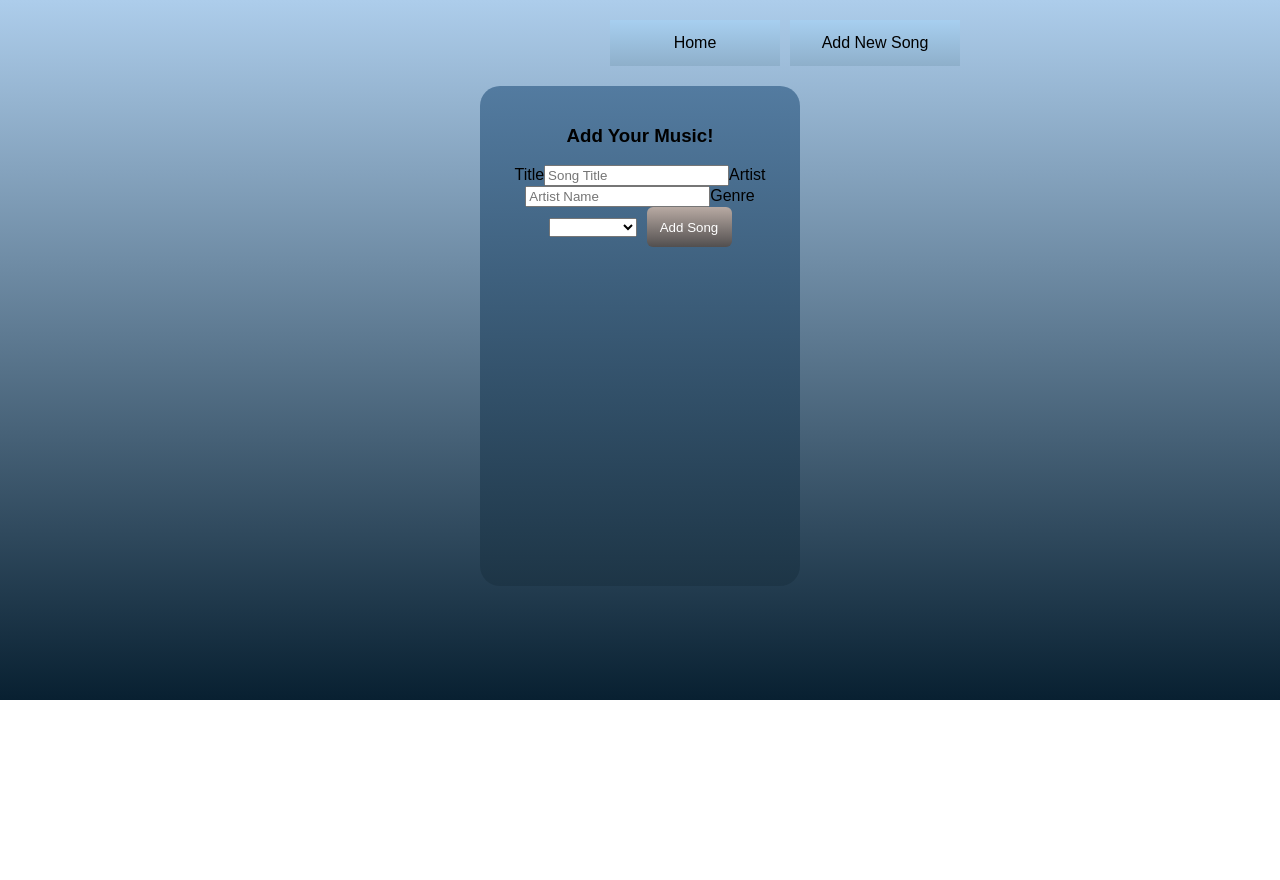
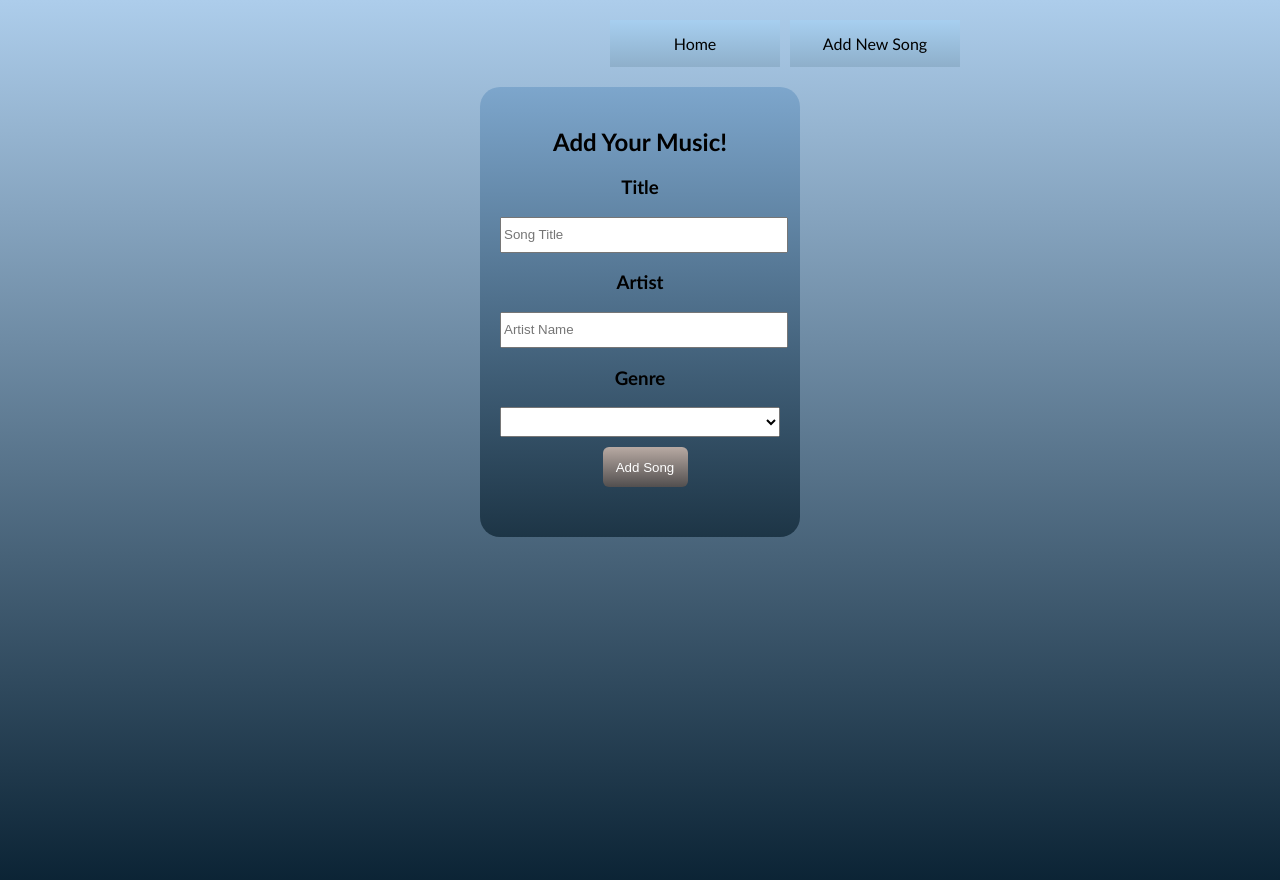
Before and after one commit to marthaeochoa/phase-2-project, a React (Create React App) app: page /song-form in a window 1280 px wide. Shown: the top 880 px of the page. Before the commit the page ends 800 px from the top, so only its background shows below. Built offline with nearby package versions, Linux system fonts and the light colour scheme; no server answers.

Commit message:
add form styling

```diff
--- a/src/components/SongForm.js
+++ b/src/components/SongForm.js
@@ -35,6 +35,8 @@ function SongForm ({ onAddSong }) {
 
     })
 
+    alert("Song Added")
+
     setFormData({
         title:"",
         artist:"",
@@ -44,8 +46,9 @@ function SongForm ({ onAddSong }) {
 
     return(
         <form className="form" onSubmit={handleSubmit}>
-         <h3>Add Your Music!</h3>
-         <label htmlFor="title">Title</label>
+         <h2>Add Your Music!</h2>
+
+         <label htmlFor="title"><h3>Title</h3></label>
          <input
          type="text"
          name="title"
@@ -55,7 +58,7 @@ function SongForm ({ onAddSong }) {
          value={formData.title}
          />
 
-         <label htmlFor="artist">Artist</label>
+         <label htmlFor="artist"><h3>Artist</h3></label>
          <input
          type="text"
          name="artist"
@@ -65,7 +68,7 @@ function SongForm ({ onAddSong }) {
          value={formData.artist}
          />
 
-         <label htmlFor="genre">Genre</label>
+         <label htmlFor="genre"><h3>Genre</h3></label>
 
         <select name="genre" id="genre" value={formData.genre} onChange={handleOnChange}>
             <option> </option>
--- a/src/index.css
+++ b/src/index.css
@@ -1,12 +1,11 @@
 body {
-  font-family: Arial, Helvetica, sans-serif;
+  font-family:'Gill Sans', 'Gill Sans MT', Calibri, 'Trebuchet MS', sans-serif;
   margin: 0;
   margin-top: auto;
   margin-bottom: auto;
   background-image: linear-gradient(-180deg, #adcdeb, #082031);
-  background-repeat: no-repeat;
   background-size: cover;
-  height: 700px;
+  height: 900px;
 }
 
 
@@ -61,20 +60,32 @@ tr:nth-child(odd) {
 }
 
 .form{
-  /* height: 115px;
-  margin-bottom: 10px;
-  margin-top: 10px;
-  margin-left: auto;
-  margin-right: auto; */
-  background-image: linear-gradient(-180deg, #537ba0, #1d3546);
+  background-image: linear-gradient(-180deg, #7da6cc, #1d3546);
   border-radius: 6px;;
   border-radius: 20px;
   box-sizing: border-box;
-  height: 500px;
+  height: 450px;
   padding: 20px;
   width: 320px;
   margin-left: auto;
   margin-right: auto;
+}
+
+label {
+  font-family: 'Gill Sans', 'Gill Sans MT', Calibri, 'Trebuchet MS', sans-serif;
+}
+
+input{
+  height: 30px;
+  position: relative;
+  width: 100%;
+}
+
+select {
+  height: 30px;
+  position: relative;
+  width: 100%;
+  margin-bottom: 10px;
 }
 
 td.headers{
```
